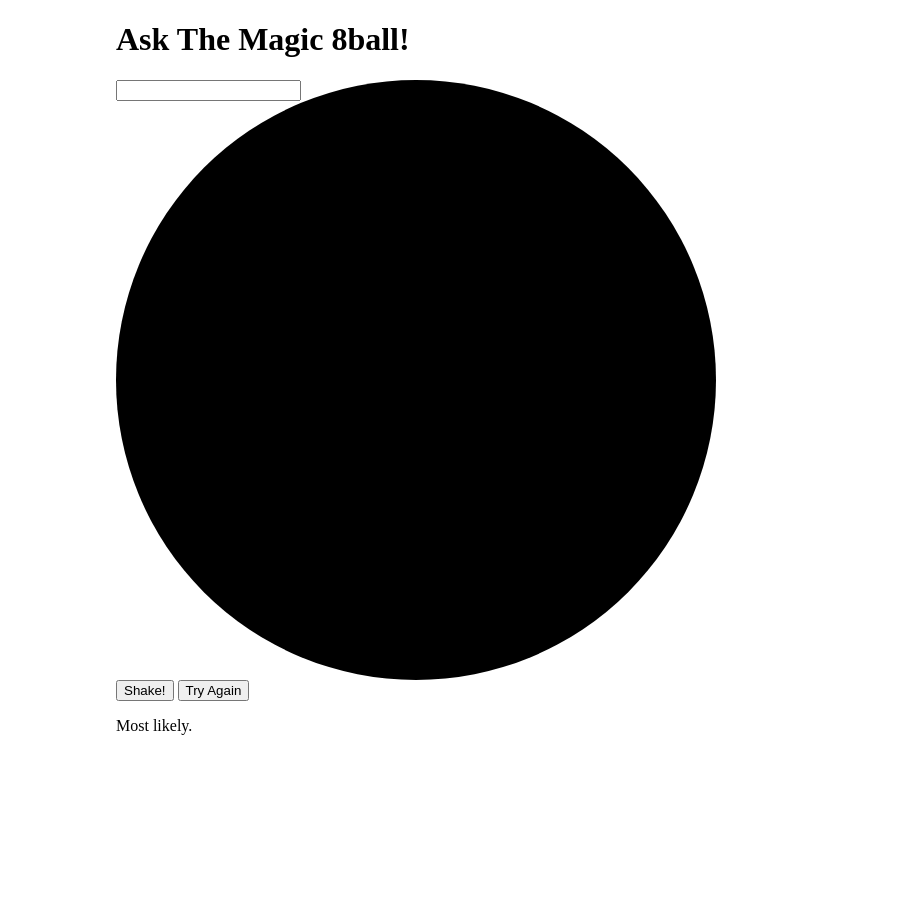
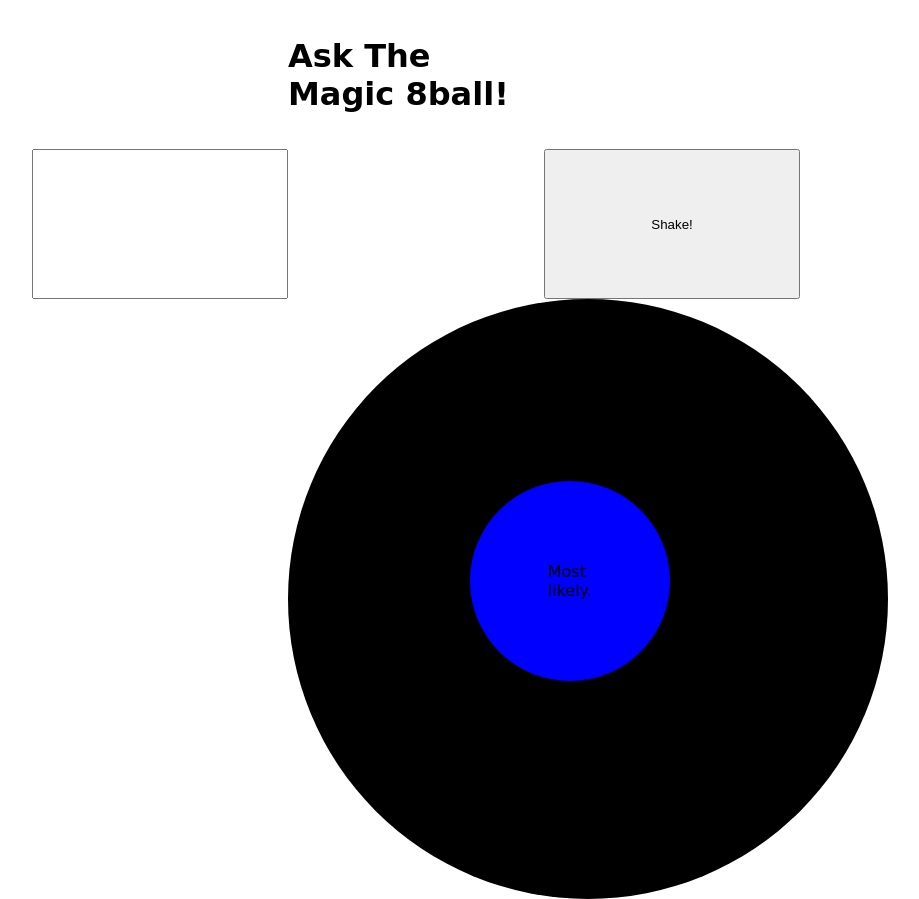
Before and after one commit to zcaldwell/magic8ball, a website with bundled scripts: page index.html in a window 1280 px wide. Both pictures are taken after a click on the button "Shake!". Shown: the whole page, without its empty margins (224-1143 px from the left). Before the commit the page ends 800 px from the top, so only its background shows below. Built offline with nearby package versions, Linux system fonts and the light colour scheme; a web font is replaced by a local one.

Commit message:
animation working but need to reset it somehow

```diff
--- a/app.js
+++ b/app.js
@@ -4,13 +4,16 @@ const getRandomNumber = (max)=>{
   return Math.floor(Math.random() * max);
 };
 
-
-
-const buttonPress = document.getElementById('shake-8ball')
-const answer = document.getElementById('answer');
+const buttonPress = document.getElementById('shake-8ball');
+const answer = document.getElementById('8ballanswer');
+const shakeBall = document.getElementById('theball');
 
 buttonPress.addEventListener('click', ()=> {
   const randomAnswer = getRandomNumber(answers.length);
+  shakeBall.classList.add('shake');
+  document.getElementById('8ballanswer').className = 'hide';
+  document.getElementById('8ballanswer').className = 'show';
+  onclick="reset_animation()"
   return answer.textContent = answers[randomAnswer];
 
 })
--- a/index.html
+++ b/index.html
@@ -9,18 +9,22 @@
     <link rel="stylesheet" href="./styles/reset.css">
     <link rel="stylesheet" href="./styles/style.css">
     <link rel="stylesheet" href="./styles/home.css">
+    <link rel="preconnect" href="https://fonts.googleapis.com">
+    <link rel="preconnect" href="https://fonts.gstatic.com" crossorigin>
+    <link href="https://fonts.googleapis.com/css2?family=Mystery+Quest&display=swap" rel="stylesheet">
     <title>Document</title>
 </head>
 
 <body>
     <main>
         <h1>Ask The Magic 8ball!</h1>
+        <input type="text" id="ask-question">
         <div id="theball">
-            <input type="text" id="ask-question">
+            <div id="blue-area">
+            <p id="8ballanswer" class="hide"></p>
+            </div>
         </div>
             <button id="shake-8ball">Shake!</button>
-            <input type="button" class="button" value="Try Again" onClick="document.location.reload(true)">
-            <p id="answer"></p>
     </main>
     <script type="module" src="./app.js"></script>
 </body>
--- a/styles/style.css
+++ b/styles/style.css
@@ -1,7 +1,12 @@
-body {
-    display: flex;
+main {
+    /* display: flex;
     flex-direction: column;
     align-items: center;
+     */
+    display: grid;
+    grid-template-columns: 20% 20% 20% 20% 20% 20% 20%;
+    grid-template-rows: 20% 20% 20% 20% 20% 20% 20%;
+    font-family: 'Mystery Quest', cursive;
 }
 
 #theball {
@@ -9,8 +14,94 @@ body {
     height: 600px;
     width: 600px;
     border-radius: 50%;
+    border: 40px;
+    grid-column-start: 3;
+    grid-column-end: 3;
+    grid-row-start: 3;
+    grid-row-end: 3;
+    display: grid;
+    grid-template-columns: 1fr 1fr 1fr 1fr 1fr 1fr 1fr 1fr 1fr 1fr 1fr 1fr;
+    grid-template-rows: 1fr 1fr 1fr 1fr 1fr 1fr 1fr 1fr 1fr 1fr 1fr 1fr;
+
+}
+
+#blue-area {
+    background-color: blue;
+    width: 200px;
+    height: 200px;
+    border-radius: 50%;
+    grid-column-start: 6;
+    grid-column-end: 6;
+    grid-row-start: 6;
+    grid-row-end: 6;
+    display: grid;
+    grid-template-columns: 1fr 1fr 1fr 1fr 1fr;
+    grid-template-rows: 1fr 1fr 1fr 1fr 1fr;
 }
 
 h1 {
+    grid-column-start: 3;
+    grid-column-end: 4;
+    display: flex;
     align-items: center;
+    justify-content: center;
+
 }
+
+p {
+    grid-column-start: 3;
+    grid-column-end: 3;
+    grid-row-start: 3;
+    grid-row-end: 3;
+
+}
+
+#ask-question {
+    grid-column-start: 2;
+    grid-column-end: 2;
+    grid-row-start: 2;
+    grid-row-end: 2;
+    font-size: larger;
+}
+
+#shake-8ball {
+    grid-column-start: 4;
+    grid-column-end: 4;
+    grid-row-start: 2;
+    grid-row-end: 2;
+}
+
+.shake {
+    animation: shake 0.5s;
+    animation-iteration-count: 1s;
+}
+
+@keyframes shake {
+    0% { transform: translate(1px, 1px) rotate(0deg); }
+    10% { transform: translate(-1px, -2px) rotate(-1deg); }
+    20% { transform: translate(-3px, 0px) rotate(1deg); }
+    30% { transform: translate(3px, 2px) rotate(0deg); }
+    40% { transform: translate(1px, -1px) rotate(1deg); }
+    50% { transform: translate(-1px, 2px) rotate(-1deg); }
+    60% { transform: translate(-3px, 1px) rotate(0deg); }
+    70% { transform: translate(3px, 1px) rotate(-1deg); }
+    80% { transform: translate(-1px, -1px) rotate(1deg); }
+    90% { transform: translate(1px, 2px) rotate(0deg); }
+    100% { transform: translate(1px, -2px) rotate(-1deg); }
+  }
+
+.hide {
+    opacity: 0;
+    transition: opacity 1s linear;
+    -webkit-transition: opacity 1s linear;
+    -moz-transition: opacity 1s linear;
+    -o-transition: opacity 1s linear;
+  }
+
+.show {
+    opacity: 1;
+    transition: opacity 1s linear;
+    -webkit-transition: opacity 1s linear;
+    -moz-transition: opacity 1s linear;
+    -o-transition: opacity 1s linear;
+  }
```
